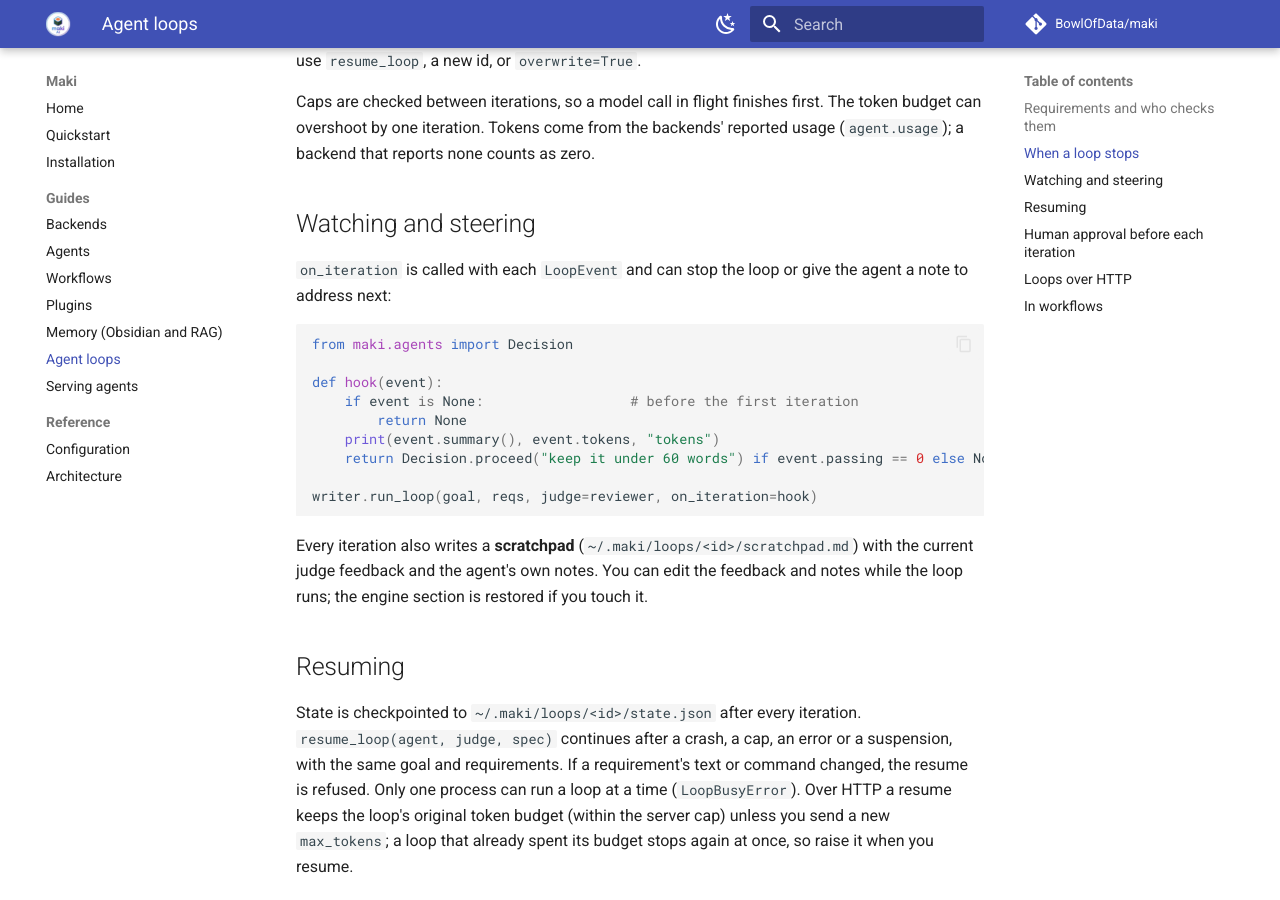
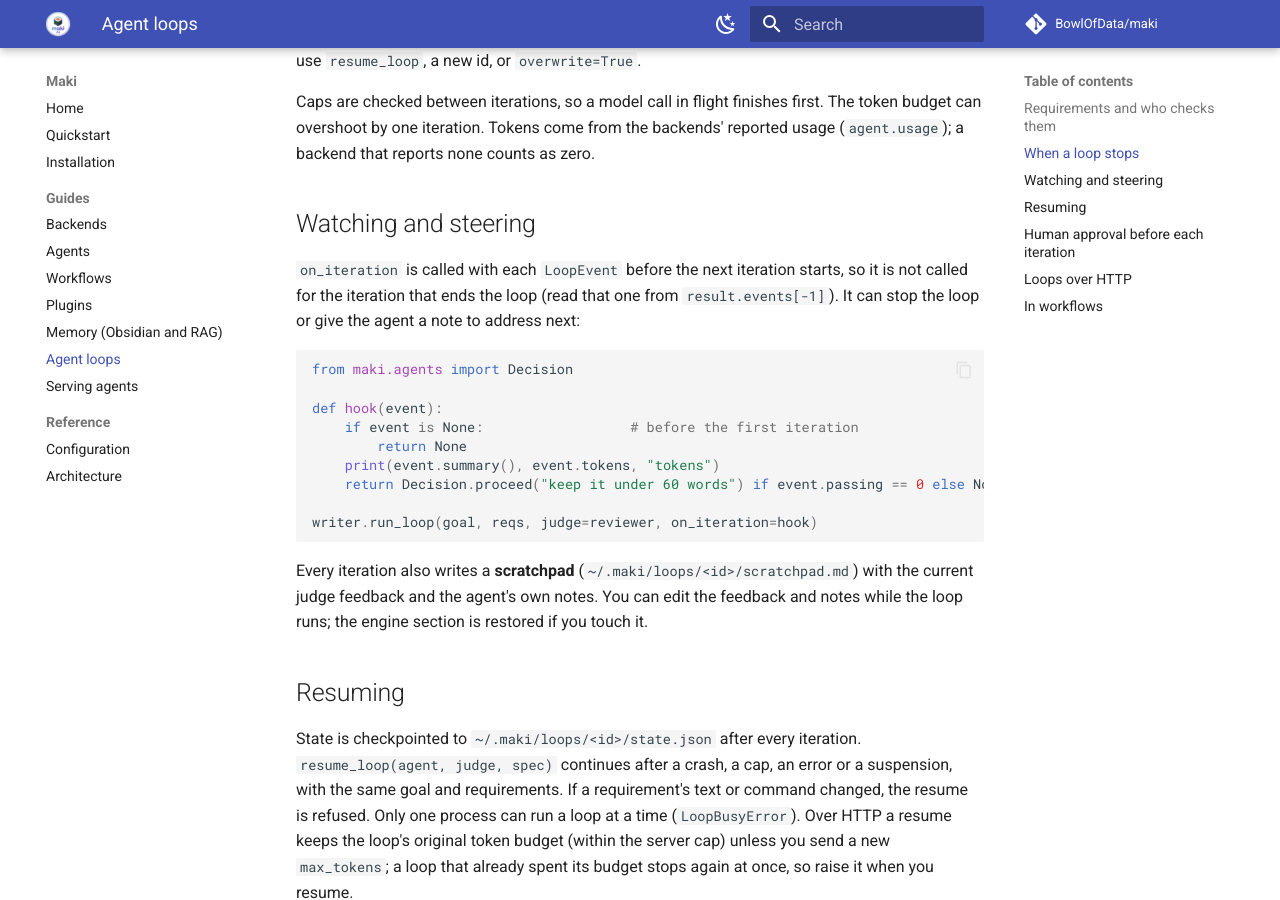
Before and after one commit to BowlOfData/maki, an MkDocs documentation site: the page built from docs/user/loops.md, in a window 1280 px wide and 900 px high, scrolled down 1813 px. Built offline with MkDocs 1.6.1 and Material for MkDocs 9.7.7, drawn with Linux system fonts in a browser that asks for light colours; comment, search, counter and statistics services are not loaded.

Commit message:
Release 0.4.1: docs, changelog and version
Document file_mover and postgres_store in the plugin table, correct the
plugin count, note that on_iteration is not called for the final loop
iteration, and bump the version to 0.4.1.

Co-Authored-By: Claude Sonnet 5.5 <noreply@anthropic.com>

````diff
--- a/docs/user/loops.md
+++ b/docs/user/loops.md
@@ -50,7 +50,7 @@ Caps are checked between iterations, so a model call in flight finishes first. T
 
 ## Watching and steering
 
-`on_iteration` is called with each `LoopEvent` and can stop the loop or give the agent a note to address next:
+`on_iteration` is called with each `LoopEvent` before the next iteration starts, so it is not called for the iteration that ends the loop (read that one from `result.events[-1]`). It can stop the loop or give the agent a note to address next:
 
 ```python
 from maki.agents import Decision
--- a/pyproject.toml
+++ b/pyproject.toml
@@ -4,7 +4,7 @@ build-backend = "setuptools.build_meta"
 
 [project]
 name = "maki-framework"
-version = "0.4.0"
+version = "0.4.1"
 authors = [
   {name="Bowl of Data", email="bowlofdata@gmail.com"},
 ]
````
Also changed, not shown: CHANGELOG.md (+5 -1 lines), README.md (+3 -2 lines), docs/user/index.md (+1 -1 lines), docs/user/plugins.md (+1 -0 lines), 2 other files.
